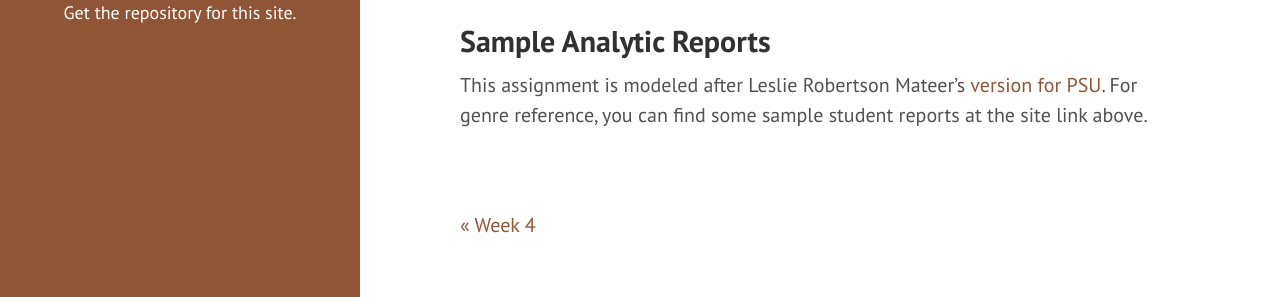
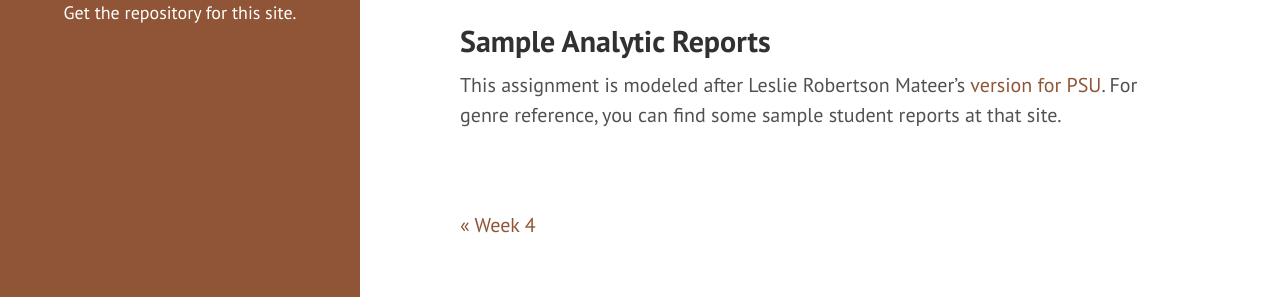
Before and after one commit to jloan/e235, a Jekyll site: the page built from _posts/2019-05-01-phreport.md, in a window 1280 px wide and 900 px high, scrolled down 2069 px. Shown: the part 580-877 px from the top of the window. Built offline with Jekyll 4.4.1, drawn with Linux system fonts in a browser that asks for light colours.

Commit message:
Update 2019-05-01-phreport.md

```diff
--- a/_posts/2019-05-01-phreport.md
+++ b/_posts/2019-05-01-phreport.md
@@ -68,4 +68,4 @@ The report utilizes visuals. Visuals are incororately seemlessly into and suppor
 
 ## Sample Analytic Reports
 
-This assignment is modeled after Leslie Robertson Mateer's [version for PSU](https://sites.psu.edu/businesswritinglesliemateer/the-formal-analytical-report-602/). For genre reference, you can find some sample student reports at the site link above.
+This assignment is modeled after Leslie Robertson Mateer's [version for PSU](https://sites.psu.edu/businesswritinglesliemateer/the-formal-analytical-report-602/). For genre reference, you can find some sample student reports at that site.
```
